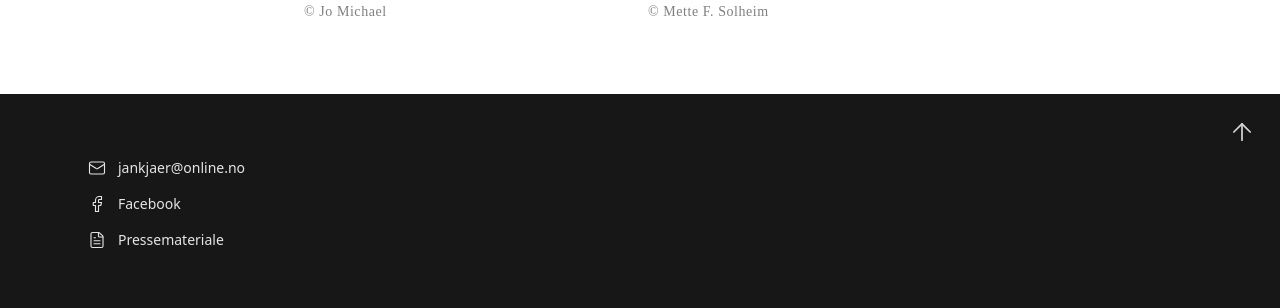
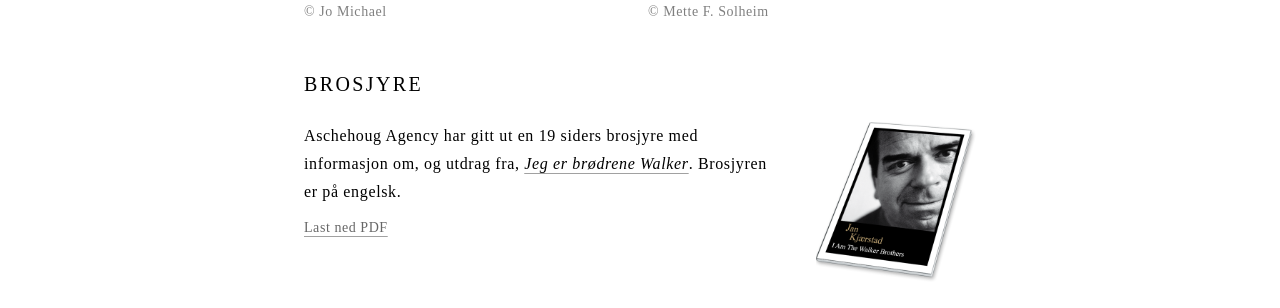
Before and after one commit to alvakleiner/JanKjaer, a React (Vite) app: page /pressemateriale in a window 1280 px wide. Shown: the part 1728-2036 px from the top of the page. Built offline with nearby package versions, Linux system fonts and the light colour scheme.

Commit message:
feat: add pamphlet to pressemateriale

```diff
--- a/src/pages/Bibliografi/jeg-er-brodrene-walker.tsx
+++ b/src/pages/Bibliografi/jeg-er-brodrene-walker.tsx
@@ -53,7 +53,7 @@ export default function JegErBrodreneWalker() {
 
       <BookPageBody content={jegErBrodreneWalkerContent} />
 
-      {/* Brosjyre / Brochure */}
+      {/* Brosjyre / Pamphlet */}
       <h3 className="
         uppercase
         text-xl
@@ -63,7 +63,7 @@ export default function JegErBrodreneWalker() {
         md:mt-8
         mb-6
       ">
-      {lang === "no" ? "Brosjyre" : "Brochure"}
+      {lang === "no" ? "Brosjyre" : "Pamphlet"}
       </h3>
 
       <div className="border-l-2 border-black/10 pl-5">
@@ -74,7 +74,7 @@ export default function JegErBrodreneWalker() {
           tracking-[0.04em]
           text-black
         ">
-          {lang === "no" ? "Aschehoug Agency har gitt ut en 19 siders brosjyre med informasjon om, og utdrag fra boken. Brosjyren er på engelsk og kan lastes ned fra " : "Aschehoug Agency has published a 19-page brochure with information about, and excerpts from, the book. The brochure is in English and can be downloaded from "}
+          {lang === "no" ? "Aschehoug Agency har gitt ut en 19 siders brosjyre med informasjon om, og utdrag fra boken. Brosjyren er på engelsk og kan lastes ned fra " : "Aschehoug Agency has published a 19-page pamphlet with information about, and excerpts from, the book. The pamphlet is in English and can be downloaded from "}
           <a  href="/pressemateriale"
             target="_blank"
             rel="noreferrer"
--- a/src/pages/Pressemateriale.tsx
+++ b/src/pages/Pressemateriale.tsx
@@ -108,7 +108,7 @@ export default function Pressemateriale() {
               <img
                 src={photo.src}
                 alt={`Foto: ${photo.photographer}`}
-                className="w-full h-64 md:h-90 object-cover transition-transform duration-500 group-hover:scale-105"
+                className="w-full h-64 sm:h-80 md:h-90 object-cover transition-transform duration-500 group-hover:scale-105"
               />
               <div className="
                 absolute inset-0 bg-black/0 group-hover:bg-black/40
@@ -127,6 +127,63 @@ export default function Pressemateriale() {
             </button>
           ))}
         </div>
+
+        <h3 className="uppercase text-xl tracking-[0.12em] font-['Playfair_Display_SC',serif] mt-12 mb-6">
+          {lang === "no" ? "Brosjyre" : "Pamphlet"}
+        </h3>
+
+        <div className="flex flex-col sm:flex-row sm:gap-8 sm:items-start mb-12">
+
+          {/* Bilde – vises under tekst på xs, til høyre på sm+ */}
+          <div className="order-2 shrink-0 mt-6 sm:mt-0 flex flex-col items-center sm:items-start">
+            <img
+              src="/images/press/brosjyre.png"
+              alt=""
+              className="w-40 h-auto"
+            />
+            {/* Last ned – kun på xs */}
+            <p className="sm:hidden mt-2 text-sm font-['Lora',serif] tracking-[0.04em] text-black/60">
+              <a
+                href="/images/press/Walker-pamphlet.zip"
+                download
+                className="underline underline-offset-4 decoration-neutral-400 hover:decoration-neutral-800 transition"
+              >
+                {lang === "no" ? "Last ned PDF" : "Download PDF"}
+              </a>
+            </p>
+          </div>
+
+          {/* Tekst – vises først på xs, til venstre på sm+ */}
+          <div className="order-1">
+            <p className="text-base leading-7 tracking-[0.04em] font-['Lora',serif] text-black">
+              {lang === "no" ? (
+                <>
+                  Aschehoug Agency har gitt ut en 19 siders brosjyre med informasjon om, og utdrag fra,{" "}
+                  <a href="/bibliografi/jeg-er-brodrene-walker" className="underline underline-offset-4 decoration-neutral-400 hover:decoration-neutral-800 transition"><em>Jeg er brødrene Walker</em></a>
+                  . Brosjyren er på engelsk.
+                </>
+              ) : (
+                <>
+                  Aschehoug Agency has published a 19-page pamphlet with information about and excerpts from{" "}
+                  <a href="/bibliografi/jeg-er-brodrene-walker" className="underline underline-offset-4 decoration-neutral-400 hover:decoration-neutral-800 transition"><em>I Am the Brothers Walker</em></a>
+                  . The pamphlet is in English.
+                </>
+              )}
+            </p>
+            {/* Last ned – kun på sm+ */}
+            <p className="hidden sm:block mt-3 text-sm font-['Lora',serif] tracking-[0.04em] text-black/60">
+              <a
+                href="/images/press/Walker-pamphlet.zip"
+                download
+                className="underline underline-offset-4 decoration-neutral-400 hover:decoration-neutral-800 transition"
+              >
+                {lang === "no" ? "Last ned PDF" : "Download PDF"}
+              </a>
+            </p>
+          </div>
+
+        </div>
+
       </div>
 
       {/* Lightbox */}
@@ -191,6 +248,7 @@ export default function Pressemateriale() {
               </a>
             </div>
           </div>
+
         </div>
       )}
     </section>
```
Also changed, not shown: public/images/press/brosjyre.png (added), 1 other file (tests, documents, lock files or other folders).
